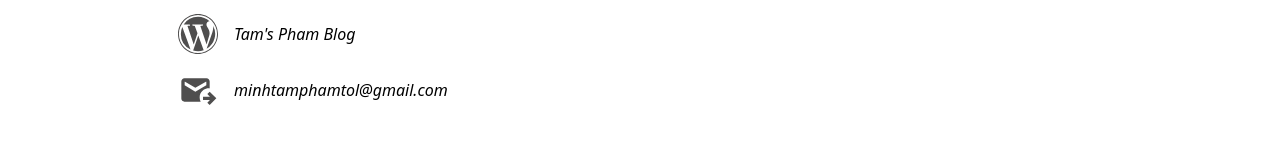
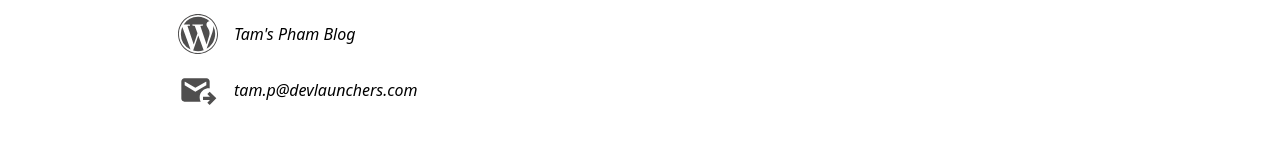
Before and after one commit to Miminiverse/mimiportfo, a React (Create React App) app: page / in a window 1280 px wide. Shown: the part 420-580 px from the top of the page. Built offline with nearby package versions, Linux system fonts and the light colour scheme.

Commit message:
add new emaisl

```diff
--- a/src/components/Hero.js
+++ b/src/components/Hero.js
@@ -84,7 +84,7 @@ const Hero = () => {
               {" "}
               <MdOutgoingMail size={40} />{" "}
             </a>
-            <p className="italic text-black pt-2"> minhtamphamtol@gmail.com</p>
+            <p className="italic text-black pt-2"> tam.p@devlaunchers.com</p>
           </div>
         </div>
       </div>
```
